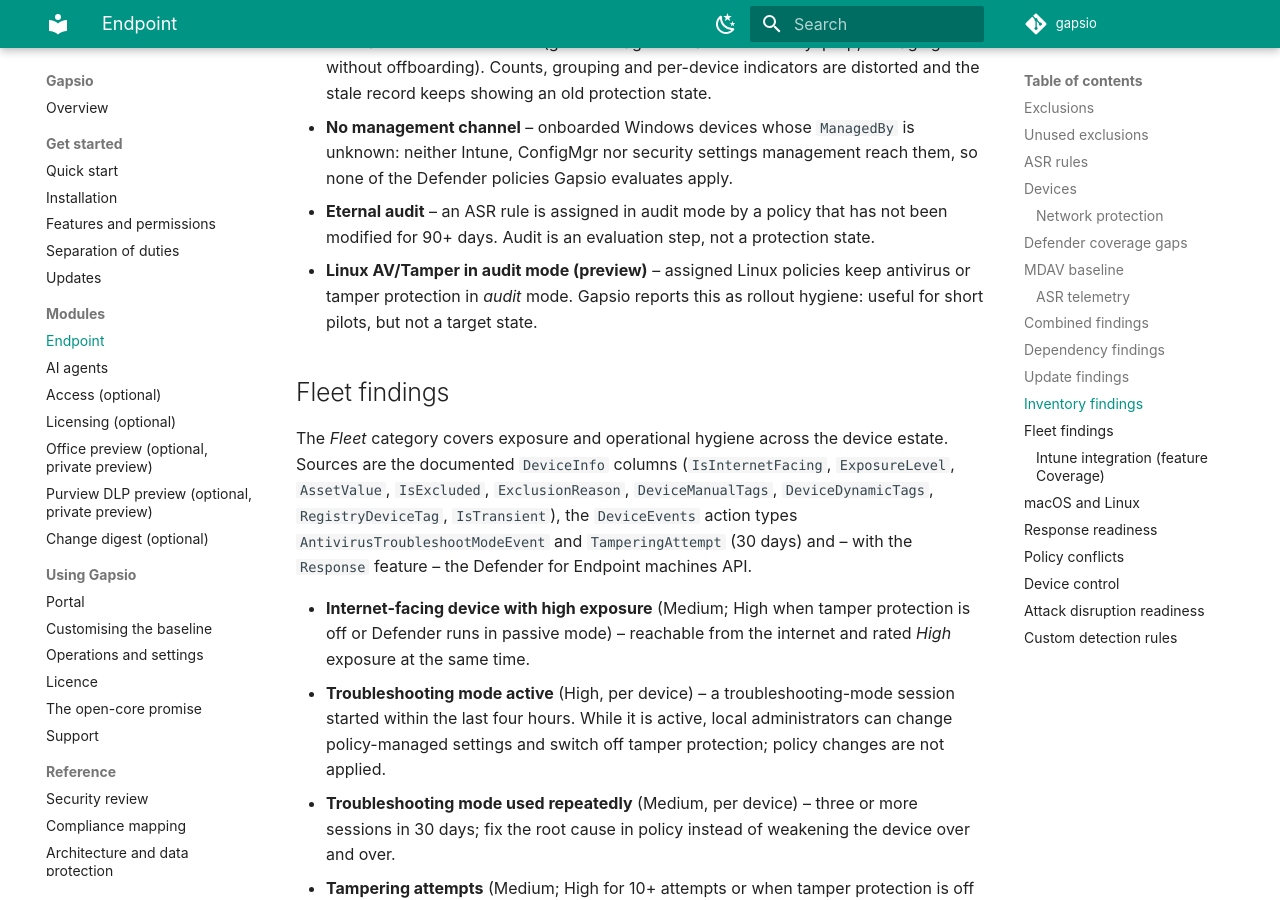
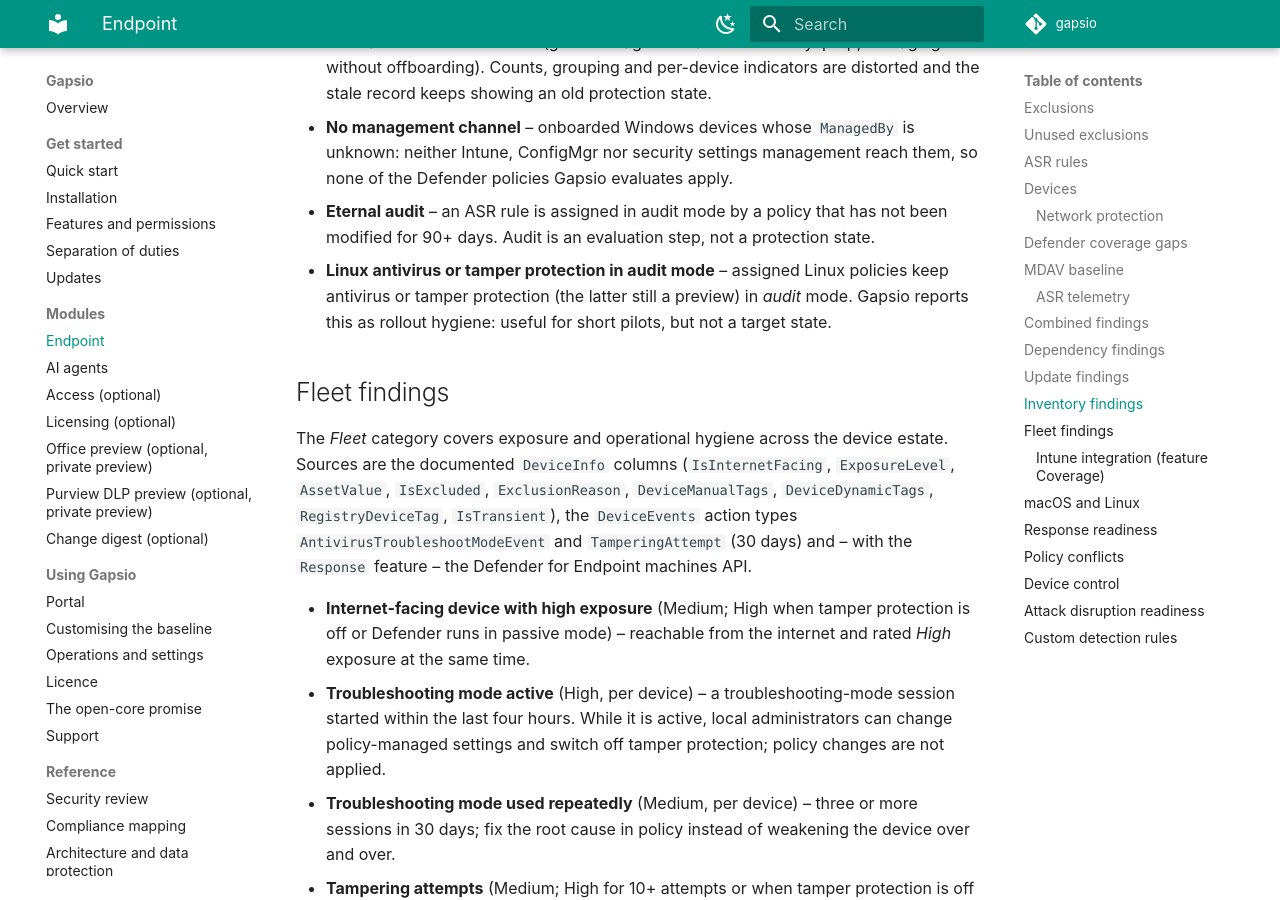
Before and after one commit to dominikhoefling/gapsio, an MkDocs documentation site: the page built from docs/modules/endpoint.md, in a window 1280 px wide and 900 px high, scrolled down 4432 px. Built offline with MkDocs 1.6.1 and Material for MkDocs 9.7.7, drawn with Linux system fonts in a browser that asks for light colours; comment, search, counter and statistics services are not loaded.

Commit message:
Linux antivirus audit mode is generally available: drop '(preview)' from the finding
Confirmed item of the news digest (tracker issue 1). Microsoft made antivirus
audit mode for Linux generally available in October 2026. Only the title
changes; the finding has a stable key, so exceptions and assignments stay.
Tamper protection in audit mode remains a preview.

Signed-off-by: Dominik Höfling <dominik.hoefling@outlook.com>

```diff
--- a/docs/modules/endpoint.md
+++ b/docs/modules/endpoint.md
@@ -129,8 +129,9 @@ and policy reach:
   nor security settings management reach them, so none of the Defender policies Gapsio evaluates apply.
 - **Eternal audit** – an ASR rule is assigned in audit mode by a policy that has not been modified for 90+ days.
   Audit is an evaluation step, not a protection state.
-- **Linux AV/Tamper in audit mode (preview)** – assigned Linux policies keep antivirus or tamper protection in
-  *audit* mode. Gapsio reports this as rollout hygiene: useful for short pilots, but not a target state.
+- **Linux antivirus or tamper protection in audit mode** – assigned Linux policies keep antivirus or tamper
+  protection (the latter still a preview) in *audit* mode. Gapsio reports this as rollout hygiene: useful for short
+  pilots, but not a target state.
 
 ## Fleet findings
 
```
Also changed, not shown: CHANGELOG.md (+3 -0 lines), src/functionapp/config/knowledge/endpoint.md (+3 -2 lines), 2 other files.
